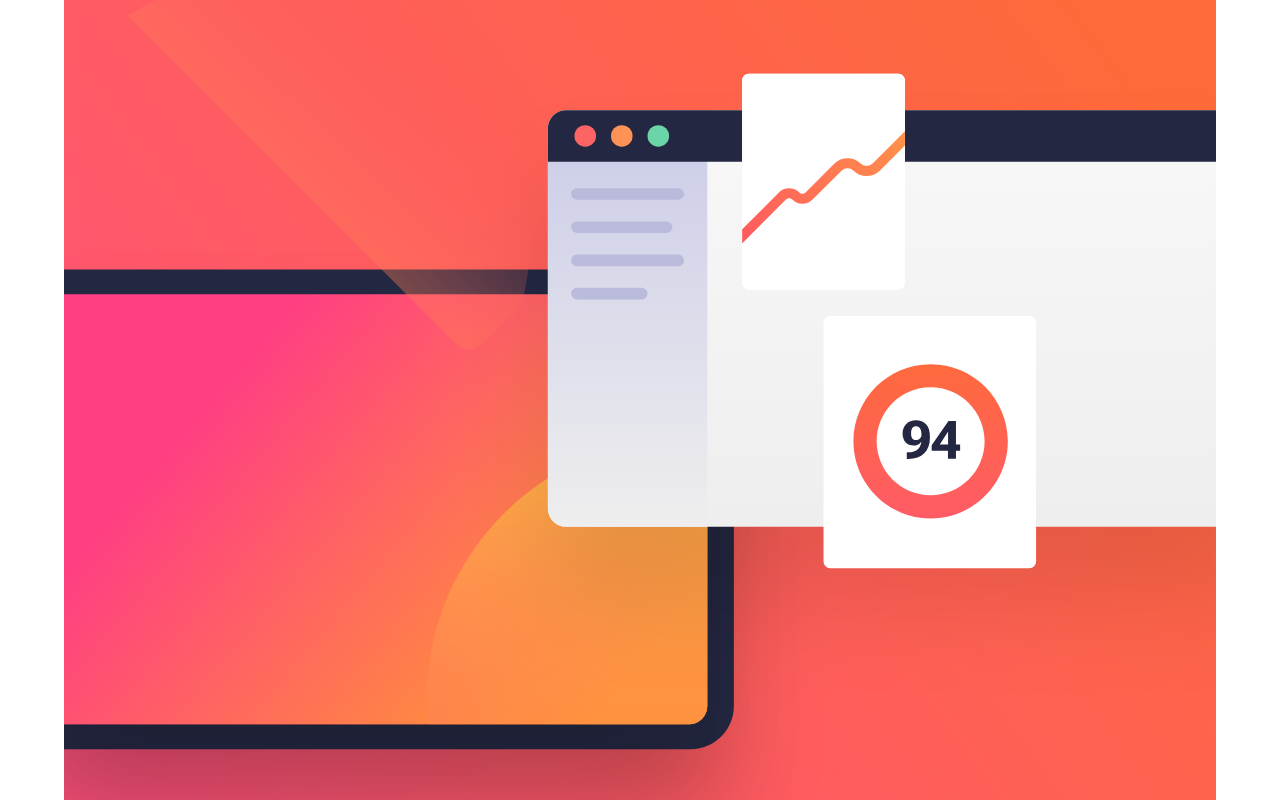
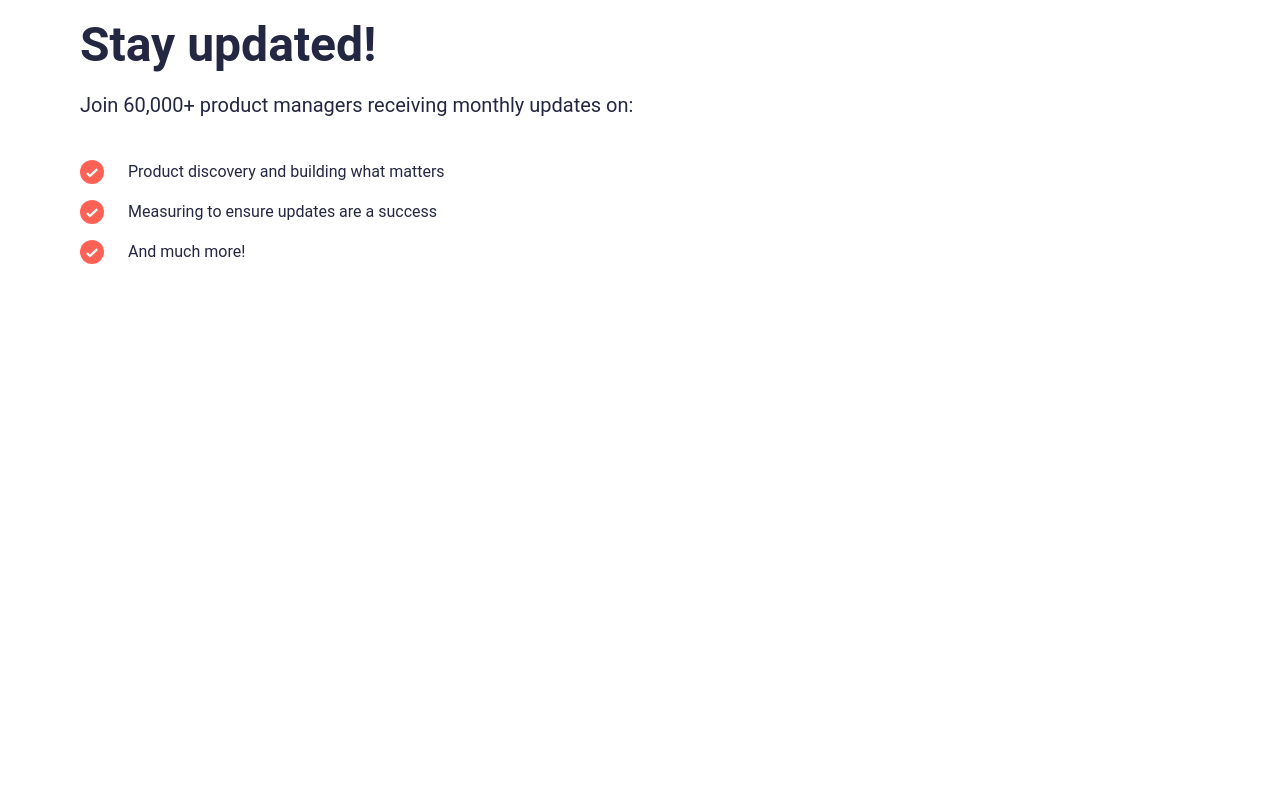
Before and after one commit to Hileene/newsletter-app, a React (Create React App) app in the folder frontend/: page / in a window 1280 px wide. Shown: the top 800 px of the page. Built offline with nearby package versions, Linux system fonts and the light colour scheme.

Commit message:
Added Box component & removed img element  and styled

```diff
--- a/frontend/src/components/Header/Header.jsx
+++ b/frontend/src/components/Header/Header.jsx
@@ -1,27 +1,37 @@
 import React from 'react'
-import SignupImg from '../../assets/images/illustration-sign-up-mobile.svg'
 import { Box, Typography } from '@mui/material'
-import './header.css'
 
 function Header() {
   return (
-    <header>
-      <img src={SignupImg} alt="Signup Illustration" className="signup-img" />
-      {/*Customized Material UI components to override default styles*/}
-      <Box sx={{ fontFamily: 'Roboto,sans-serif' }}>
-        <div className="signup-content">
+    <Box
+      sx={{
+        fontFamily: 'Roboto, sans-serif',
+        textAlign: { xs: 'left', md: 'left' },
+        padding: '1rem',
+      }}
+    >
       <Typography
-            sx={{ fontWeight: '700', fontSize: '2.5rem' }}
         variant="h1"
+        sx={{
+          fontWeight: '700',
+          fontSize: { xs: '2rem', md: '3rem' },
+          lineHeight: '1.2',
+          color: 'hsl(234, 29%, 20%)',
+          marginBottom: '1rem',
+        }}
       >
         Stay updated!
       </Typography>
-          <Typography sx={{ fontWeight: '400', fontSize: '1rem' }}>
+      <Typography
+        sx={{
+          fontWeight: '400',
+          fontSize: { xs: '1rem', md: '1.25rem' },
+          color: 'hsl(234, 29%, 20%)',
+        }}
+      >
         Join 60,000+ product managers receiving monthly updates on:
       </Typography>
-        </div>
     </Box>
-    </header>
   )
 }
 
```
Lines whose indentation alone changed are shown as unchanged.
